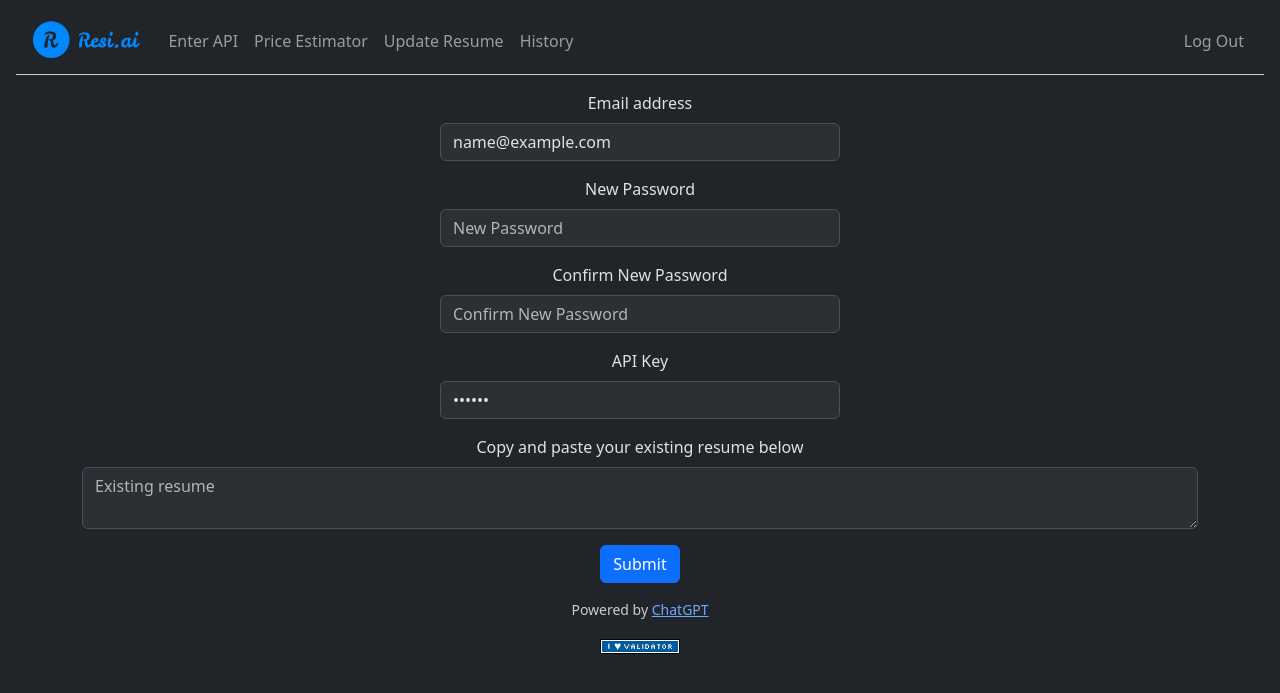
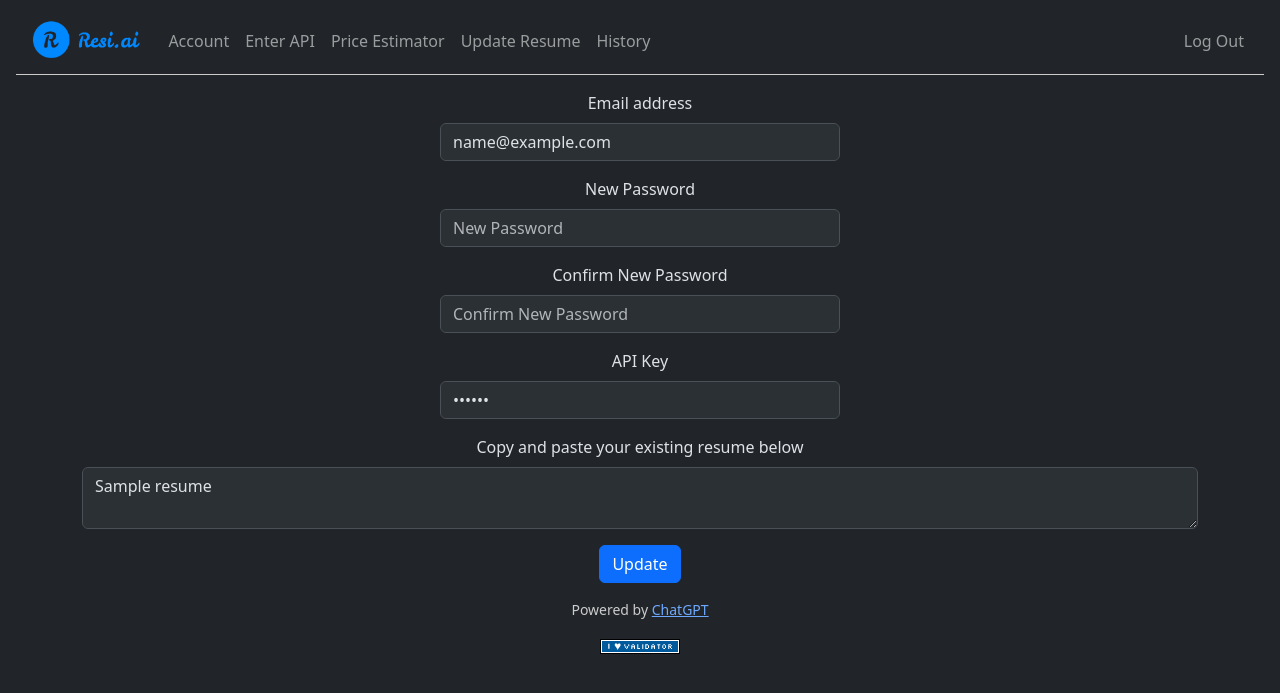
Before and after one commit to jadonvanyo/resi.ai, a Flask app: template templates/account.html in a window 1280 px wide. Shown: the top 693 px of the page. Run offline with Flask 3, Linux system fonts and the light colour scheme; a user stored in the database is signed in; the template is opened without the code that fills it: most values are stand-ins (such as "Sample title", 1, 10 or a date in 2020); some libraries are stand-ins or nearby versions.

Commit message:
implemented account page feature

```diff
--- a/app.py
+++ b/app.py
@@ -78,7 +78,13 @@ def index():
 
         # Store resume if the user entered a resume
         elif request.form.get("resume") and not request.form.get("savedresume"):
-            resume = request.form.get("resume")
+            # Check that the user entered a sufficiently long resume
+            if len(request.form.get("resume")) < 1500:
+                return apology("resume too short", 400)
+            else:
+                resume = request.form.get("resume")
+
+        # TODO: Select stored resume if user selected to use the saved resume
 
         # SELECT the user's encrypted API key from users
         encrypted_api_key = (db.execute(
@@ -88,8 +94,6 @@ def index():
         # Ensure the user has entered an API key
         if not encrypted_api_key:
             return apology("no saved api key", 400)
-
-        # TODO: Check that the user entered a sufficiently long resume
 
         # TODO: Redirect the user to a loading screen while the functions work (use AJAX)
 
@@ -167,19 +171,97 @@ def about():
     return render_template("about.html")
 
 
-@app.route("/account")
+@app.route("/account", methods=["GET", "POST"])
 @login_required
 def account():
-    # SELECT the user's email from users
-    email = (db.execute("SELECT email FROM users WHERE id = ?", session["user_id"]))[0]["email"]
+    # User reached route via POST (as by submitting a form via POST)
+    if request.method == "POST":
+        # Ensure email was submitted
+        if not request.form.get("email"):
+            return apology("must provide email", 400)
 
-    # SELECT the user's encrypted API key from users
-    encrypted_api_key = (db.execute(
-            "SELECT api_key FROM users WHERE id = ?;", session["user_id"]
+        # Ensure an API key was submitted
+        elif not request.form.get("user_api_key"):
+            return apology("must provide API Key", 400)
+
+        # Check if the user entered a new password
+        elif request.form.get("password") or request.form.get("confirmation"):
+            # Determine if the password and confirmation do not match
+            if request.form.get("password") != request.form.get("confirmation"):
+                return apology("new password and confirmation must match", 403)
+
+            # SELECT the users hash from users
+            old_hash = (db.execute(
+                "SELECT hash FROM users WHERE id = ?", session["user_id"]
+            ))[0]["hash"]
+
+            # Check if the password matches the password the user already has
+            if check_password_hash(old_hash, request.form.get("password")):
+                return apology("password already in use", 403)
+
+            # UPDATE the user's password in users if all checks pass
+            db.execute(
+                "UPDATE users SET hash = ? WHERE id = ?;",
+                generate_password_hash(request.form.get("password")), session["user_id"]
+            )
+
+        # Check if the user has entered an email that is different than their previous email
+        elif request.form.get("email") != (db.execute("SELECT email FROM users WHERE id = ?", session["user_id"]))[0]["email"]:
+            # UPDATE the user's email in users
+            db.execute(
+                "UPDATE users SET email = ? WHERE id = ?;",
+                request.form.get("email"), session["user_id"]
+            )
+
+        # TODO: Move pulling encrypted file out of elif statement below
+        # Check if the user has entered an API key different than the onw previously in the database
+        if request.form.get("user_api_key") != decrypt_key(
+            (db.execute("SELECT api_key FROM users WHERE id = ?",
+                session["user_id"]))[0]["api_key"], get_fernet_instance()
+        ):
+             # Validate user's API Key
+            if not api_key_validation(request.form.get("user_api_key")):
+                return apology("must provide a valid API Key", 400)
+
+            # Update the users encrypted API key in the users database
+            db.execute(
+                "UPDATE users SET api_key = ? WHERE id = ?;",
+                encrypt_key(request.form.get("user_api_key"), get_fernet_instance()), session["user_id"]
+            )
+
+        # Check if the user entered a resume
+        if request.form.get("resume") != (db.execute("SELECT resume FROM users WHERE id = ?",
+                session["user_id"]))[0]["resume"]:
+            # Check that the user entered a sufficiently long resume
+            if len(request.form.get("resume")) < 1500:
+                return apology("resume too short", 400)
+            # UPDATE the users resume in users
+            else:
+                db.execute(
+                    "UPDATE users SET resume = ? WHERE id = ?;",
+                    request.form.get("resume"), session["user_id"]
+                )
+
+        # After all updates are made, redirect the user to the updated account page
+        return redirect("/account")
+
+    # User reached route via GET (as by clicking a link or via redirect)
+    else:
+        # SELECT the user's email from users
+        email = (db.execute("SELECT email FROM users WHERE id = ?", session["user_id"]))[0]["email"]
+
+        # SELECT the user's encrypted API key from users
+        encrypted_api_key = (db.execute(
+                "SELECT api_key FROM users WHERE id = ?;", session["user_id"]
         ))[0]["api_key"]
 
-    # Return the account page with all the required information added
-    return render_template("account.html", email=email, api_key=decrypt_key(encrypted_api_key, get_fernet_instance()))
+        # SELECT the user's resume from users
+        resume = (db.execute(
+            "SELECT resume FROM users WHERE id = ?;", session["user_id"]
+        ))[0]["resume"]
+
+        # Return the account page with all the required information added
+        return render_template("account.html", email=email, user_api_key=decrypt_key(encrypted_api_key, get_fernet_instance()), resume=resume)
 
 
 @app.route("/api_key", methods=["GET", "POST"])
@@ -191,6 +273,9 @@ def api_key():
         if not request.form.get("user_api_key"):
             return apology("must provide API Key", 400)
 
+        # TODO: Check if the user already has a API key
+        # TODO: If the user does, verify that it is different from the previous API key, then update it if it is different
+        # TODO: Else proceed as normal
         # Validate user's API Key
         if not api_key_validation(request.form.get("user_api_key")):
             return apology("must provide a valid API Key", 400)
@@ -296,10 +381,6 @@ def register():
         session["user_id"] = db.execute("INSERT INTO users (email, hash) VALUES(?, ?);",
             request.form.get("email"), generate_password_hash(request.form.get("password")))
 
-        # TODO: Delete this
-        # Remember which user has logged in
-        # session["user_id"] = id
-
         # Redirect to the API key page
         return redirect("/api_key")
 
--- a/templates/account.html
+++ b/templates/account.html
@@ -8,7 +8,7 @@
     <form action="/account" method="post">
         <div class="form-container mb-3">
             <label for="InputEmail" class="form-label">Email address</label>
-            <input type="email" class="form-control" id="InputEmail1" name="email" value={{ email }} required>
+            <input type="email" class="form-control" id="InputEmail" name="email" value={{ email }} required>
         </div>
         <div class="form-container mb-3">
             <label for="InputPassword" class="form-label">New Password</label>
@@ -20,12 +20,12 @@
         </div>
         <div class="form-container mb-3">
             <label for="InputAPIKey" class="form-label">API Key</label>
-            <input type="password" class="form-control" id="InputAPIKey" name="api_key" value={{ api_key }} required>
+            <input type="password" class="form-control" id="InputAPIKey" name="user_api_key" value={{ user_api_key }} required>
         </div>
         <div class="mb-3">
             <label for="resumearea" class="form-label">Copy and paste your existing resume below</label>
-            <textarea class="form-control" id="resumearea" placeholder="Existing resume" name="resume"></textarea>
+            <textarea class="form-control" id="resumearea" placeholder="Existing resume" name="resume">{{ resume }}</textarea>
         </div>
-        <button type="submit" class="btn btn-primary">Submit</button>
+        <button type="submit" class="btn btn-primary">Update</button>
     </form>
 {% endblock %}
--- a/templates/layout.html
+++ b/templates/layout.html
@@ -35,6 +35,7 @@
                 <div class="collapse navbar-collapse" id="navbar">
                     {% if session["user_id"] %}
                         <ul class="navbar-nav me-auto mt-2">
+                            <li class="nav-item"><a class="nav-link" href="/account">Account</a></li>
                             <li class="nav-item"><a class="nav-link" href="/api_key">Enter API</a></li>
                             <li class="nav-item"><a class="nav-link" href="/price_estimator">Price Estimator</a></li>
                             <li class="nav-item"><a class="nav-link" href="/">Update Resume</a></li>
```
Also changed, not shown: resi.db, 1 other file.
